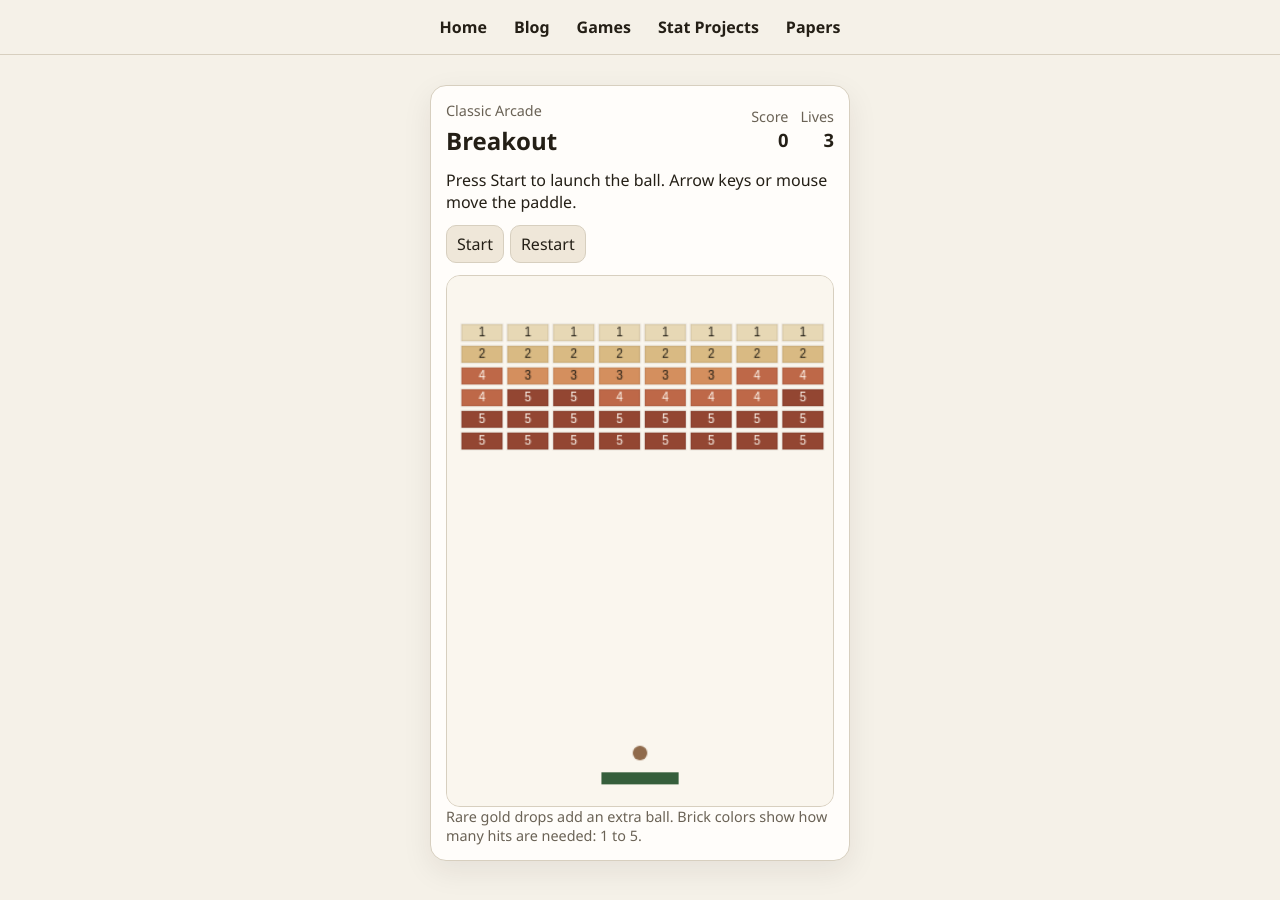
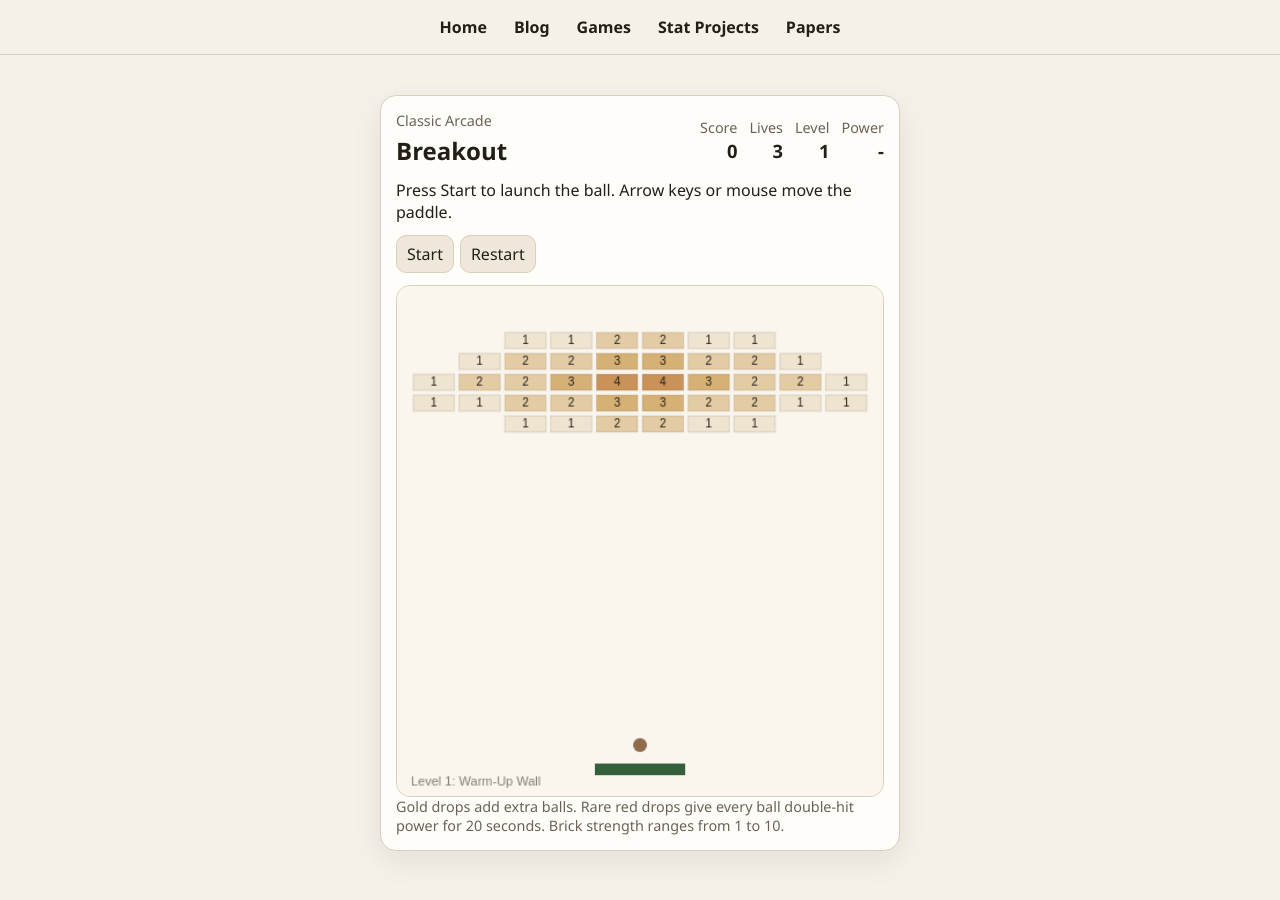
Before and after one commit to kyZhan2002/mypage, a Jekyll site: the page built from projects/breakout/index.html, in a window 1280 px wide. Built offline with Jekyll 4.4.1, drawn with Linux system fonts in a browser that asks for light colours; some of the changed lines change nothing that is shown.

Commit message:
breakout v2

```diff
--- a/projects/breakout/index.html
+++ b/projects/breakout/index.html
@@ -37,6 +37,14 @@ permalink: /projects/breakout/
               <span>Lives</span>
               <strong id="lives">3</strong>
             </div>
+            <div>
+              <span>Level</span>
+              <strong id="level">1</strong>
+            </div>
+            <div>
+              <span>Power</span>
+              <strong id="power">-</strong>
+            </div>
           </div>
         </header>
 
@@ -51,13 +59,13 @@ permalink: /projects/breakout/
         <canvas
           id="game-canvas"
           class="game-canvas"
-          width="320"
+          width="420"
           height="440"
           role="img"
           aria-label="Breakout game board"
         ></canvas>
 
-        <p class="hint">Rare gold drops add an extra ball. Brick colors show how many hits are needed: 1 to 5.</p>
+        <p class="hint">Gold drops add extra balls. Rare red drops give every ball double-hit power for 20 seconds. Brick strength ranges from 1 to 10.</p>
       </section>
     </main>
 
--- a/projects/breakout/src/game.js
+++ b/projects/breakout/src/game.js
@@ -2,34 +2,87 @@ const canvas = document.querySelector("#game-canvas");
 const context = canvas.getContext("2d");
 const scoreElement = document.querySelector("#score");
 const livesElement = document.querySelector("#lives");
+const levelElement = document.querySelector("#level");
+const powerElement = document.querySelector("#power");
 const statusElement = document.querySelector("#status");
 const startButton = document.querySelector("#start-button");
 const restartButton = document.querySelector("#restart-button");
 
 const WIDTH = canvas.width;
 const HEIGHT = canvas.height;
-const PADDLE_WIDTH = 64;
+const PADDLE_WIDTH = 78;
 const PADDLE_HEIGHT = 10;
-const PADDLE_SPEED = 320;
+const PADDLE_SPEED = 340;
 const BALL_RADIUS = 6;
-const BASE_BALL_SPEED = 220;
+const BASE_BALL_SPEED = 230;
 const POWER_UP_SPEED = 96;
-const BRICK_ROWS = 6;
-const BRICK_COLUMNS = 8;
-const BRICK_WIDTH = 34;
 const BRICK_HEIGHT = 14;
 const BRICK_PADDING = 4;
 const BRICK_OFFSET_TOP = 40;
-const BRICK_OFFSET_LEFT = 12;
+const BRICK_OFFSET_LEFT = 14;
 const MULTI_BALL_DROP_RATE = 0.12;
+const DOUBLE_HIT_DROP_RATE = 0.045;
+const DOUBLE_HIT_DURATION = 20;
 
 const BRICK_COLORS = {
-  1: "#e7d8b5",
-  2: "#d9ba83",
-  3: "#d48f5e",
-  4: "#be6848",
-  5: "#934632",
+  1: "#eee4cf",
+  2: "#e3cca4",
+  3: "#d6b176",
+  4: "#c99258",
+  5: "#bb7746",
+  6: "#ae603e",
+  7: "#9f5137",
+  8: "#8f4532",
+  9: "#7a392d",
+  10: "#652d28",
 };
+
+const LEVELS = [
+  {
+    name: "Warm-Up Wall",
+    layout: [
+      [0, 0, 1, 1, 2, 2, 1, 1, 0, 0],
+      [0, 1, 2, 2, 3, 3, 2, 2, 1, 0],
+      [1, 2, 2, 3, 4, 4, 3, 2, 2, 1],
+      [1, 1, 2, 2, 3, 3, 2, 2, 1, 1],
+      [0, 0, 1, 1, 2, 2, 1, 1, 0, 0],
+    ],
+  },
+  {
+    name: "Sky Lanes",
+    layout: [
+      [2, 0, 2, 4, 0, 0, 4, 2, 0, 2],
+      [3, 0, 3, 5, 0, 0, 5, 3, 0, 3],
+      [4, 0, 4, 6, 0, 0, 6, 4, 0, 4],
+      [5, 1, 5, 7, 2, 2, 7, 5, 1, 5],
+      [6, 2, 6, 8, 3, 3, 8, 6, 2, 6],
+      [7, 3, 7, 9, 4, 4, 9, 7, 3, 7],
+    ],
+  },
+  {
+    name: "Side Channel",
+    layout: [
+      [0, 4, 4, 5, 6, 6, 5, 4, 4, 0],
+      [0, 5, 0, 0, 7, 7, 0, 0, 5, 0],
+      [0, 6, 0, 0, 8, 8, 0, 0, 6, 0],
+      [0, 7, 0, 0, 9, 9, 0, 0, 7, 0],
+      [0, 8, 8, 0, 10, 10, 0, 8, 8, 0],
+      [0, 0, 0, 0, 4, 4, 0, 0, 0, 0],
+    ],
+  },
+  {
+    name: "Fortress",
+    layout: [
+      [0, 0, 6, 6, 7, 7, 6, 6, 0, 0],
+      [0, 7, 8, 0, 0, 0, 0, 8, 7, 0],
+      [6, 8, 9, 5, 0, 0, 5, 9, 8, 6],
+      [6, 0, 10, 6, 4, 4, 6, 10, 0, 6],
+      [6, 8, 9, 5, 0, 0, 5, 9, 8, 6],
+      [0, 7, 8, 0, 3, 3, 0, 8, 7, 0],
+      [0, 0, 6, 6, 7, 7, 6, 6, 0, 0],
+    ],
+  },
+];
 
 let animationId = null;
 let lastTimestamp = 0;
@@ -40,9 +93,12 @@ function createInitialState() {
   return {
     score: 0,
     lives: 3,
+    levelIndex: 0,
+    levelName: LEVELS[0].name,
     isRunning: false,
     isGameOver: false,
     isWin: false,
+    powerTimer: 0,
     paddle: {
       x: (WIDTH - PADDLE_WIDTH) / 2,
       y: HEIGHT - 28,
@@ -50,7 +106,7 @@ function createInitialState() {
       height: PADDLE_HEIGHT,
     },
     balls: [createBall()],
-    bricks: createBricks(),
+    bricks: createBricks(0),
     powerUps: [],
   };
 }
@@ -67,22 +123,31 @@ function createBall() {
 }
 
 function launchBall(ball, direction = 1) {
-  const speedX = BASE_BALL_SPEED * 0.72 * direction;
-  ball.vx = speedX;
+  ball.vx = BASE_BALL_SPEED * 0.72 * direction;
   ball.vy = -BASE_BALL_SPEED;
   ball.isLaunched = true;
 }
 
-function createBricks() {
+function createBricks(levelIndex) {
+  const level = LEVELS[levelIndex];
+  const rows = level.layout.length;
+  const cols = Math.max(...level.layout.map((row) => row.length));
+  const totalGaps = (cols - 1) * BRICK_PADDING;
+  const availableWidth = WIDTH - BRICK_OFFSET_LEFT * 2 - totalGaps;
+  const brickWidth = availableWidth / cols;
   const bricks = [];
 
-  for (let row = 0; row < BRICK_ROWS; row += 1) {
-    for (let column = 0; column < BRICK_COLUMNS; column += 1) {
-      const durability = row < 2 ? 1 + row : Math.min(5, 2 + row - Math.floor(Math.random() * 2));
+  for (let row = 0; row < rows; row += 1) {
+    for (let col = 0; col < cols; col += 1) {
+      const durability = level.layout[row][col] ?? 0;
+      if (durability <= 0) {
+        continue;
+      }
+
       bricks.push({
-        x: BRICK_OFFSET_LEFT + column * (BRICK_WIDTH + BRICK_PADDING),
+        x: BRICK_OFFSET_LEFT + col * (brickWidth + BRICK_PADDING),
         y: BRICK_OFFSET_TOP + row * (BRICK_HEIGHT + BRICK_PADDING),
-        width: BRICK_WIDTH,
+        width: brickWidth,
         height: BRICK_HEIGHT,
         hitsRemaining: durability,
       });
@@ -99,6 +164,25 @@ function resetGame() {
   render();
 }
 
+function loadLevel(levelIndex, keepScore = true, keepLives = true) {
+  state.levelIndex = levelIndex;
+  state.levelName = LEVELS[levelIndex].name;
+  state.bricks = createBricks(levelIndex);
+  state.powerUps = [];
+  state.balls = [createBall()];
+  state.powerTimer = 0;
+  state.isRunning = false;
+  state.isGameOver = false;
+  state.isWin = false;
+  if (!keepScore) {
+    state.score = 0;
+  }
+  if (!keepLives) {
+    state.lives = 3;
+  }
+  statusElement.textContent = `Level ${levelIndex + 1}: ${state.levelName}. Press Start to launch.`;
+}
+
 function startGame() {
   if (state.isGameOver || state.isWin) {
     resetGame();
@@ -110,7 +194,11 @@ function startGame() {
       launchBall(ball, Math.random() > 0.5 ? 1 : -1);
     }
   }
-  statusElement.textContent = "Break the bricks and catch rare gold drops for extra balls.";
+  if (state.powerTimer > 0) {
+    statusElement.textContent = `Double Hit active. ${state.levelName} in progress.`;
+  } else {
+    statusElement.textContent = `${state.levelName} in progress. Gold adds balls, red adds double hit power.`;
+  }
   ensureAnimation();
 }
 
@@ -150,6 +238,14 @@ function update(deltaSeconds) {
   movePaddle(deltaSeconds);
   updateBalls(deltaSeconds);
   updatePowerUps(deltaSeconds);
+
+  if (state.powerTimer > 0) {
+    state.powerTimer = Math.max(0, state.powerTimer - deltaSeconds);
+    if (state.powerTimer === 0 && state.isRunning) {
+      statusElement.textContent = `${state.levelName} in progress. Double Hit expired.`;
+    }
+  }
+
   syncScoreboard();
 }
 
@@ -201,9 +297,7 @@ function updateBalls(deltaSeconds) {
   }
 
   if (state.bricks.every((brick) => brick.hitsRemaining <= 0)) {
-    state.isRunning = false;
-    state.isWin = true;
-    statusElement.textContent = "Board cleared. Restart to play another round.";
+    advanceLevel();
   }
 }
 
@@ -237,8 +331,9 @@ function handleBrickCollision(ball) {
       continue;
     }
 
-    brick.hitsRemaining -= 1;
-    state.score += 10;
+    const damage = state.powerTimer > 0 ? 2 : 1;
+    brick.hitsRemaining = Math.max(0, brick.hitsRemaining - damage);
+    state.score += 10 * damage;
 
     if (Math.abs(dx) > Math.abs(dy)) {
       ball.vx *= -1;
@@ -256,11 +351,21 @@ function handleBrickCollision(ball) {
 }
 
 function maybeDropPowerUp(brick) {
-  if (Math.random() > MULTI_BALL_DROP_RATE) {
+  const roll = Math.random();
+  let type = null;
+
+  if (roll < DOUBLE_HIT_DROP_RATE) {
+    type = "double-hit";
+  } else if (roll < DOUBLE_HIT_DROP_RATE + MULTI_BALL_DROP_RATE) {
+    type = "multi-ball";
+  }
+
+  if (!type) {
     return;
   }
 
   state.powerUps.push({
+    type,
     x: brick.x + brick.width / 2,
     y: brick.y + brick.height / 2,
     size: 12,
@@ -281,7 +386,11 @@ function updatePowerUps(deltaSeconds) {
       powerUp.y - powerUp.size <= paddle.y + paddle.height;
 
     if (caught) {
-      addExtraBall();
+      if (powerUp.type === "multi-ball") {
+        addExtraBall();
+      } else {
+        activateDoubleHit();
+      }
       return false;
     }
 
@@ -298,6 +407,11 @@ function addExtraBall() {
   statusElement.textContent = "Extra ball collected.";
 }
 
+function activateDoubleHit() {
+  state.powerTimer = DOUBLE_HIT_DURATION;
+  statusElement.textContent = "Double Hit activated for 20 seconds.";
+}
+
 function handleLifeLost() {
   state.lives -= 1;
 
@@ -310,18 +424,35 @@ function handleLifeLost() {
 
   state.balls = [createBall()];
   state.powerUps = [];
+  state.powerTimer = 0;
   state.isRunning = false;
   statusElement.textContent = `Life lost. ${state.lives} left. Press Start to relaunch.`;
+}
+
+function advanceLevel() {
+  state.isRunning = false;
+  state.powerUps = [];
+  state.powerTimer = 0;
+
+  if (state.levelIndex === LEVELS.length - 1) {
+    state.isWin = true;
+    statusElement.textContent = "All levels cleared. Restart to play again.";
+    return;
+  }
+
+  loadLevel(state.levelIndex + 1);
 }
 
 function syncScoreboard() {
   scoreElement.textContent = String(state.score);
   livesElement.textContent = String(state.lives);
+  levelElement.textContent = `${state.levelIndex + 1}`;
+  powerElement.textContent = state.powerTimer > 0 ? `${Math.ceil(state.powerTimer)}s` : "-";
 }
 
 function drawBall(ball) {
   context.beginPath();
-  context.fillStyle = "#8f6a4b";
+  context.fillStyle = state.powerTimer > 0 ? "#b0463c" : "#8f6a4b";
   context.arc(ball.x, ball.y, ball.radius, 0, Math.PI * 2);
   context.fill();
 }
@@ -342,17 +473,21 @@ function drawBricks() {
     context.strokeStyle = "rgba(36, 31, 22, 0.12)";
     context.strokeRect(brick.x, brick.y, brick.width, brick.height);
 
-    context.fillStyle = brick.hitsRemaining >= 4 ? "#fffaf2" : "#241f16";
+    context.fillStyle = brick.hitsRemaining >= 6 ? "#fffaf2" : "#241f16";
     context.font = "10px Avenir Next, sans-serif";
     context.textAlign = "center";
     context.textBaseline = "middle";
-    context.fillText(String(brick.hitsRemaining), brick.x + brick.width / 2, brick.y + brick.height / 2 + 0.5);
+    context.fillText(
+      String(brick.hitsRemaining),
+      brick.x + brick.width / 2,
+      brick.y + brick.height / 2 + 0.5,
+    );
   }
 }
 
 function drawPowerUps() {
   for (const powerUp of state.powerUps) {
-    context.fillStyle = "#c9a33d";
+    context.fillStyle = powerUp.type === "double-hit" ? "#c64b3f" : "#c9a33d";
     context.beginPath();
     context.arc(powerUp.x, powerUp.y, powerUp.size / 2, 0, Math.PI * 2);
     context.fill();
@@ -360,24 +495,30 @@ function drawPowerUps() {
     context.font = "9px Avenir Next, sans-serif";
     context.textAlign = "center";
     context.textBaseline = "middle";
-    context.fillText("+", powerUp.x, powerUp.y + 0.5);
+    context.fillText(powerUp.type === "double-hit" ? "2" : "+", powerUp.x, powerUp.y + 0.5);
   }
+}
+
+function drawLevelBanner() {
+  context.fillStyle = "rgba(36, 31, 22, 0.55)";
+  context.font = "11px Avenir Next, sans-serif";
+  context.textAlign = "left";
+  context.textBaseline = "top";
+  context.fillText(`Level ${state.levelIndex + 1}: ${state.levelName}`, 12, HEIGHT - 18);
 }
 
 function render() {
   context.clearRect(0, 0, WIDTH, HEIGHT);
-
   context.fillStyle = "#faf6ee";
   context.fillRect(0, 0, WIDTH, HEIGHT);
 
   drawBricks();
   drawPaddle();
   drawPowerUps();
-
   for (const ball of state.balls) {
     drawBall(ball);
   }
-
+  drawLevelBanner();
   syncScoreboard();
 }
 
--- a/projects/breakout/styles.css
+++ b/projects/breakout/styles.css
@@ -53,7 +53,7 @@ body {
 }
 
 .panel {
-  width: min(100%, 420px);
+  width: min(100%, 520px);
   background: var(--panel);
   border: 1px solid var(--line);
   border-radius: 16px;
@@ -86,6 +86,8 @@ h1 {
   display: flex;
   gap: 12px;
   text-align: right;
+  flex-wrap: wrap;
+  justify-content: flex-end;
 }
 
 .scoreboard strong {
```
